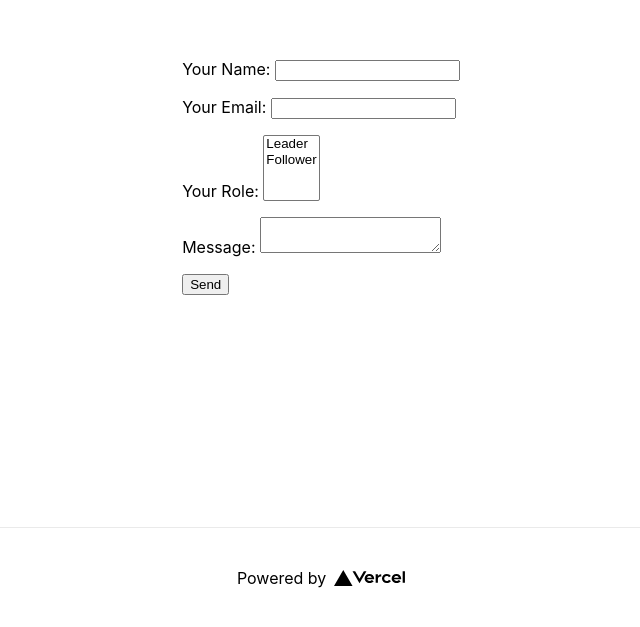
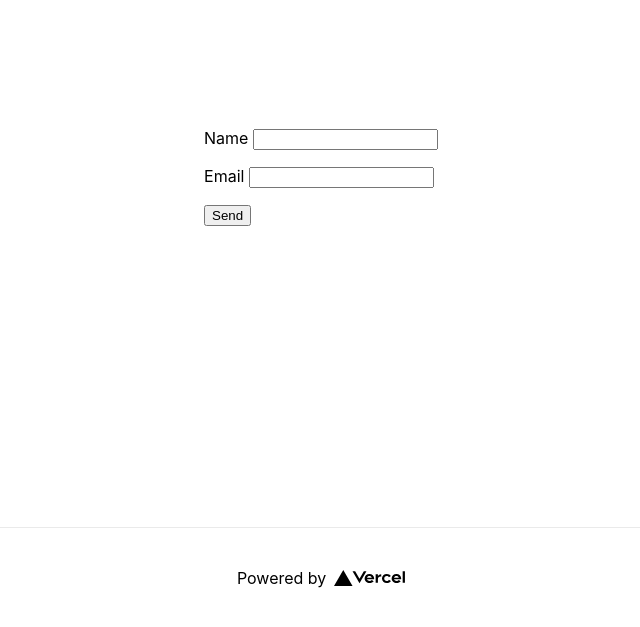
Before and after one commit to zinwinnaing/nextjs_website_template, a Next.js app: page / in a window 1280 px wide. Shown: the part 173-800 px from the top of the page, without its empty margins (319-959 px from the left). Built offline with nearby package versions, Linux system fonts and the light colour scheme.

Commit message:
fixed in index

```diff
--- a/pages/index.js
+++ b/pages/index.js
@@ -10,29 +10,15 @@ const Home = () => {
       </Head>
 
       <main className={styles.main}>
-        <form name="contact" method="POST" data-netlify="true">
+        <form name="contact" netlify>
           <p>
             <label>
-              Your Name: <input type="text" name="name" />
+              Name <input type="text" name="name" />
             </label>
           </p>
           <p>
             <label>
-              Your Email: <input type="email" name="email" />
-            </label>
-          </p>
-          <p>
-            <label>
-              Your Role:{" "}
-              <select name="role[]" multiple>
-                <option value="leader">Leader</option>
-                <option value="follower">Follower</option>
-              </select>
-            </label>
-          </p>
-          <p>
-            <label>
-              Message: <textarea name="message"></textarea>
+              Email <input type="email" name="email" />
             </label>
           </p>
           <p>
```
